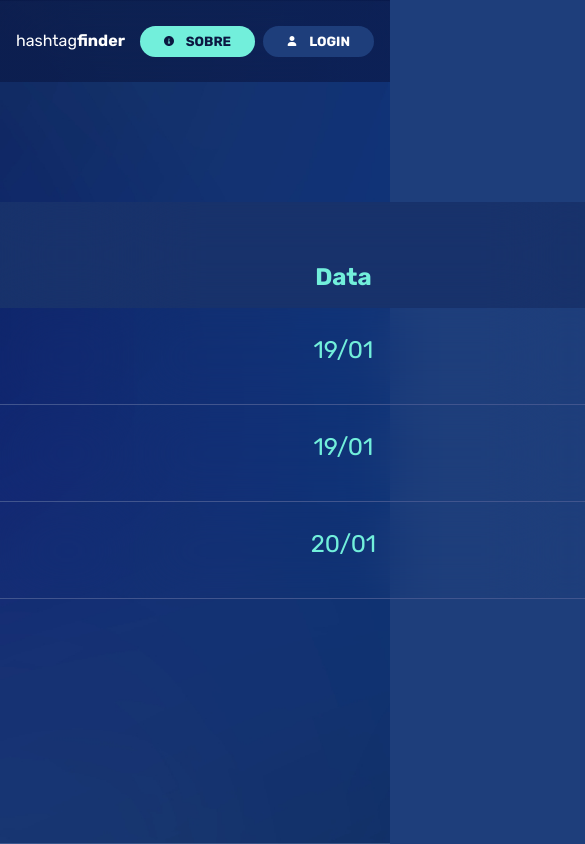
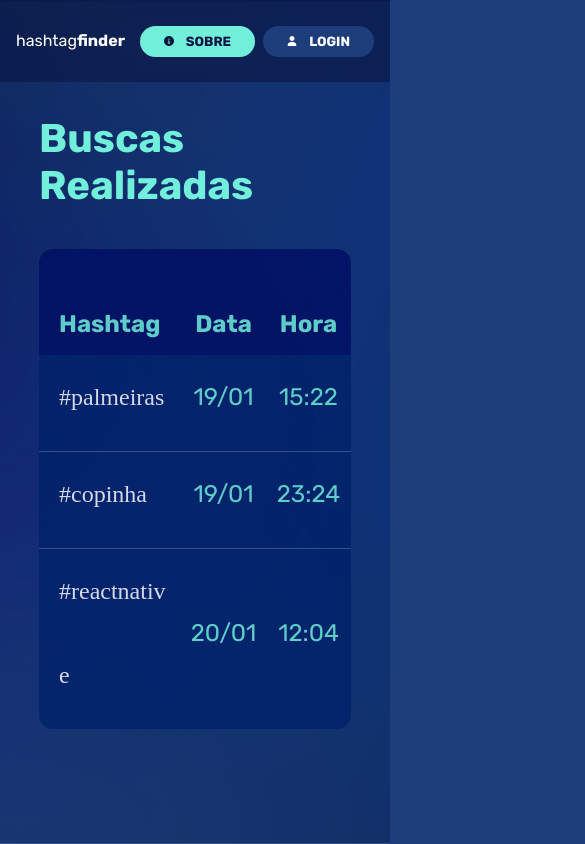
Before and after one commit to SteveJamerson/hashtag-finger, a React (Create React App) app: page /research in a window 390 px wide. Shown: the top 844 px of the page, 585 px wide, since content can reach past the window. Built offline with nearby package versions, Linux system fonts and the light colour scheme; no server answers.

Commit message:
fix: table is now with responsive layout and colors fixed

```diff
--- a/src/components/Tokens/theme.ts
+++ b/src/components/Tokens/theme.ts
@@ -1,10 +1,11 @@
 const Theme = {
    colors: {
-      darkBlueHeader: '#18326B',
+      darkBlueHeader: '#000F63',
       lightBlueBackground: '#1E3E7B',
       textLightBlue: '#72EFDB',
       textWhite: '#FFFFFF',
       borderTable: '#41558E',
+      tableResultBackground: '#00236B'
    },
    breakPoints: {
       smallMobile: '375px',
--- a/src/components/organism/Table/styles.ts
+++ b/src/components/organism/Table/styles.ts
@@ -43,7 +43,7 @@ export const Container = styled.div`
    display: flex;
    flex-direction: column;
 
-   width: 1553px;
+   width: 80%;
 
    align-self: center;
 
@@ -53,6 +53,8 @@ export const Container = styled.div`
    table {
       border-spacing: 0px;
       width: 100%;
+      background-color: ${Theme.colors.tableResultBackground};
+      opacity: 0.82;
 
       thead tr {
          height: 106px;
@@ -81,6 +83,12 @@ export const Container = styled.div`
          /* td:last-child {
         padding-right: 20px;
       } */
+      }
+
+      tbody tr:last-child {
+         td {
+            border-bottom: none;
+         }
       }
    }
 
@@ -188,7 +196,6 @@ export const TD = styled.td<TDProps>`
 
    border-bottom: 1px solid ${Theme.colors.borderTable};
 
-
    text-align-last: ${({ align }) => align || 'left'};
 `;
 
@@ -223,5 +230,8 @@ export const ErroDiv = styled.div`
    align-items: center;
    margin-top: 16px;
 
+   background-color: ${Theme.colors.tableResultBackground};
+   opacity: 0.82;
+
    color: ${Theme.colors.textLightBlue};
 `;
```
Lines whose indentation alone changed are shown as unchanged.
